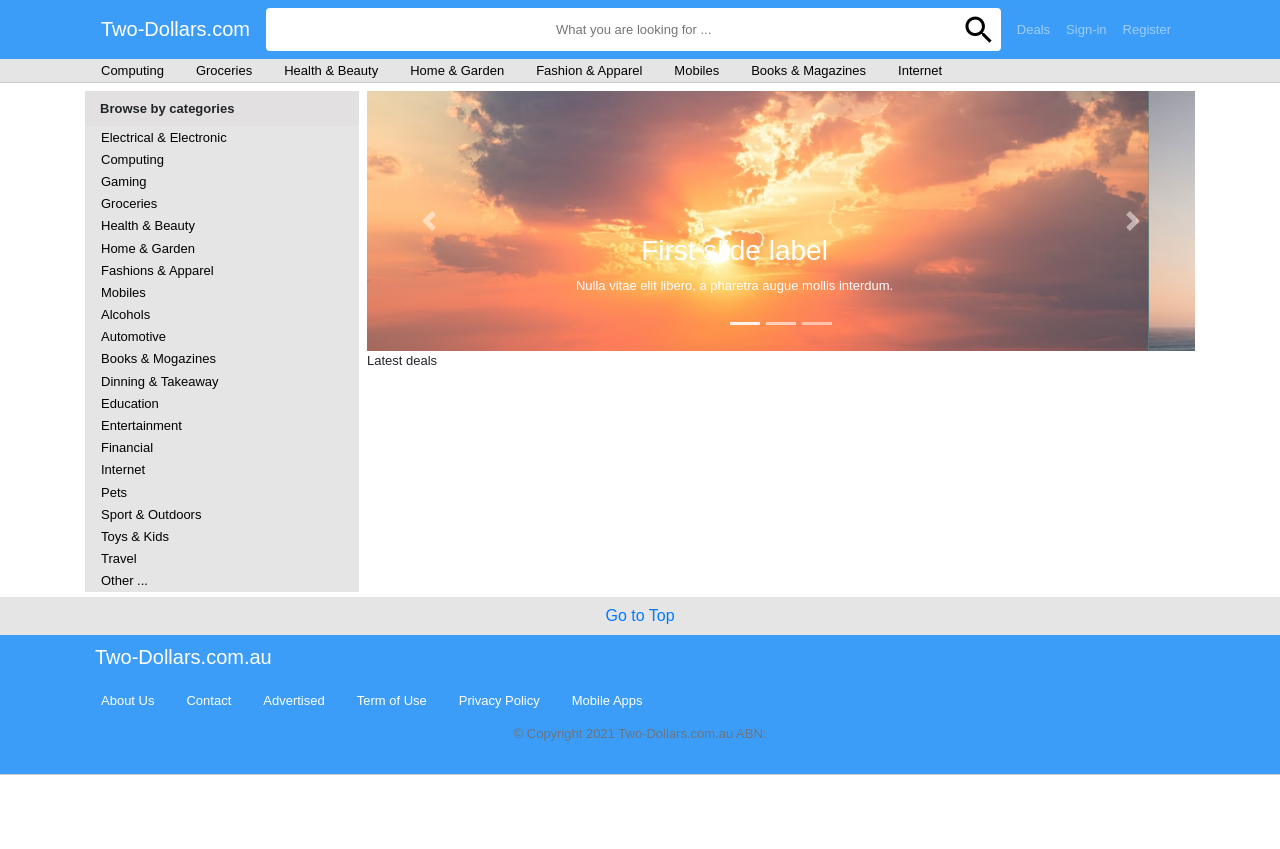
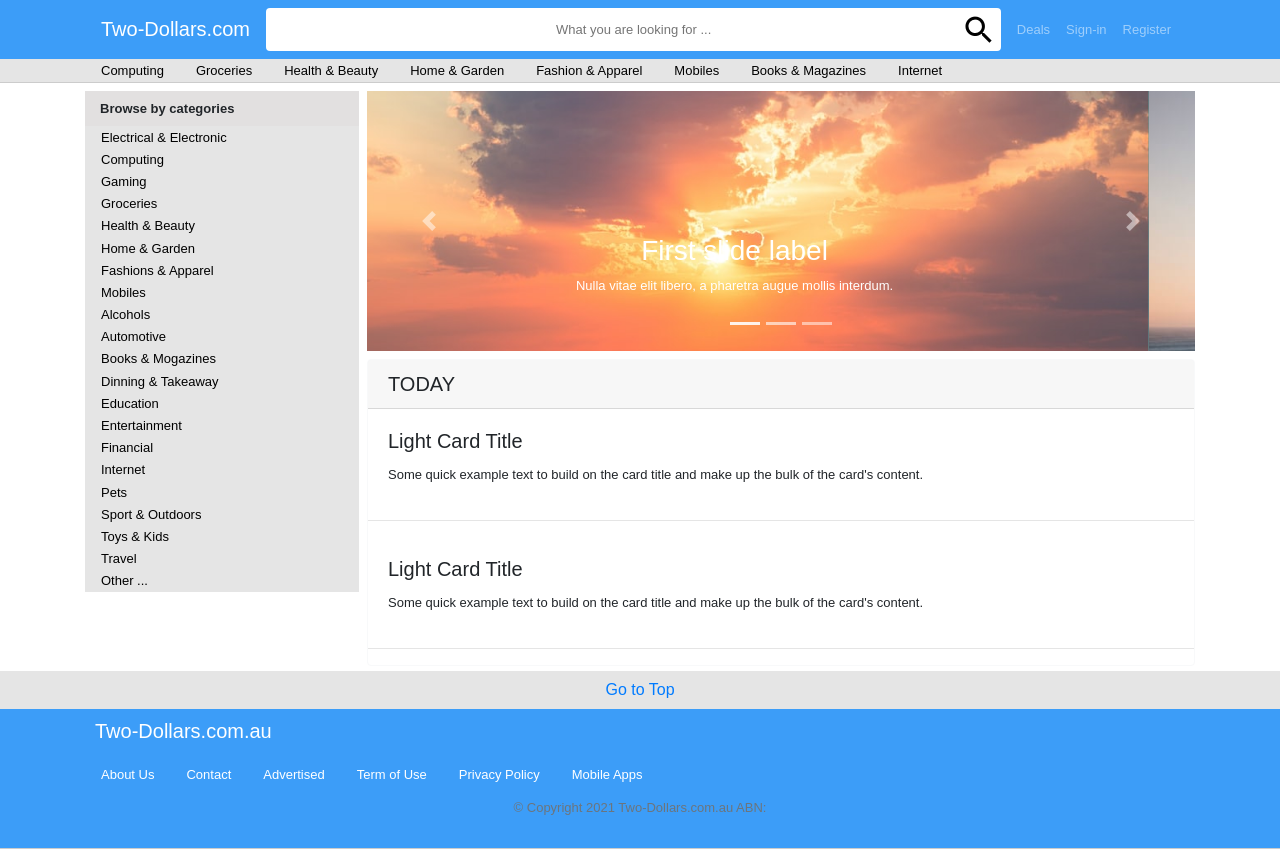
Before and after one commit to bonnak/2dollarshop, a Next.js app: page / in a window 1280 px wide. Before the commit the page ends 800 px from the top, so only its background shows below. Built offline with nearby package versions, Linux system fonts and the light colour scheme.

Commit message:
Created LastDeal page

```diff
--- a/components/LatestDeals.js
+++ b/components/LatestDeals.js
@@ -1,5 +1,24 @@
+import { Card, ListGroup, ListGroupItem } from 'react-bootstrap';
+
 export default function LatestDeals() {
-  return <div>
-    Latest deals
+  return <div className="mt-2">
+    <Card border="light">
+      <Card.Header as="h5">TODAY</Card.Header>
+      <Card.Body>
+        <Card.Title>Light Card Title</Card.Title>
+        <Card.Text>
+          Some quick example text to build on the card title and make up the bulk
+          of the card's content.
+        </Card.Text>
+      </Card.Body> <hr />
+      <Card.Body>
+        <Card.Title>Light Card Title</Card.Title>
+        <Card.Text>
+          Some quick example text to build on the card title and make up the bulk
+          of the card's content.
+        </Card.Text>
+      </Card.Body> <hr />
+
+    </Card>
   </div>
 }
```
